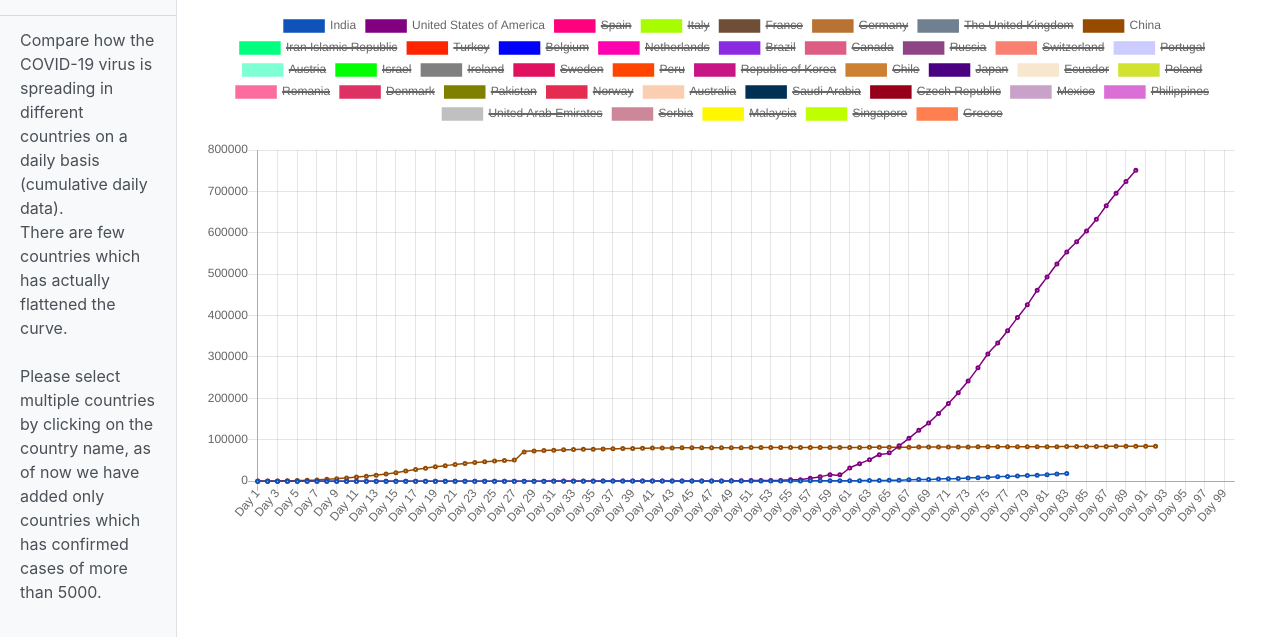
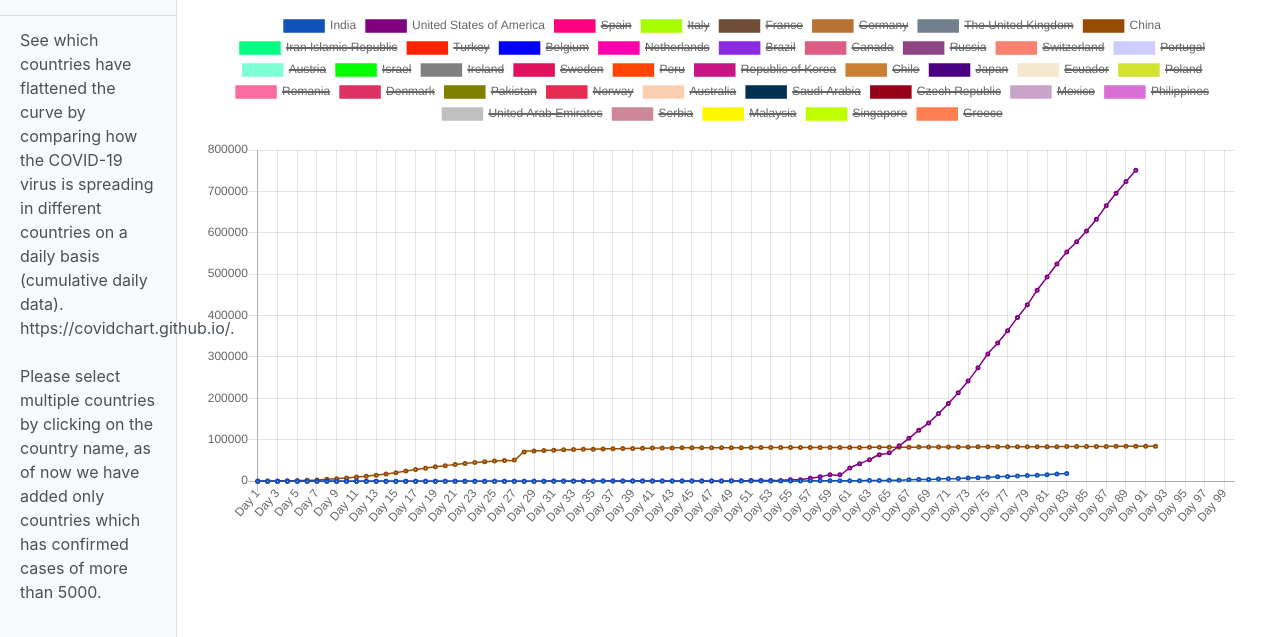
Before and after one commit to covidchart/covidchart.github.io, a plain HTML site: page index.html in a window 1280 px wide. Shown: the part 71-708 px from the top of the page. Drawn offline with nearby package versions, Linux system fonts and the light colour scheme.

Commit message:
updated with day 92

```diff
--- a/index.html
+++ b/index.html
@@ -38,7 +38,8 @@ if ((navigator.userAgent.match(/iPhone/i)) || (navigator.userAgent.match(/iPod/i
 <div class="d-flex" id="wrapper">
 <div class="bg-light border-right" id="sidebar-wrapper">
 <div class="sidebar-heading">COVID-19 chart</div>
-<div class="list-group list-group-flush"><a href="#" class="list-group-item list-group-item-action bg-light">Compare how the COVID-19 virus is spreading in different countries on a daily basis (cumulative daily data). <br>There are few countries which has actually flattened the curve.<br><br>Please select multiple countries by clicking on the country name, as of now we have added only countries which has confirmed cases of more than 5000.</a></div>
+<div class="list-group list-group-flush"><a href="#" class="list-group-item list-group-item-action bg-light">See which countries have flattened the curve by comparing how the COVID-19 virus is spreading in different countries on a daily basis (cumulative daily data).
+https://covidchart.github.io/.<br><br>Please select multiple countries by clicking on the country name, as of now we have added only countries which has confirmed cases of more than 5000.</a></div>
 </div>
 <div id="page-content-wrapper">
 <nav class="navbar navbar-expand-lg navbar-light bg-light border-bottom">
```
